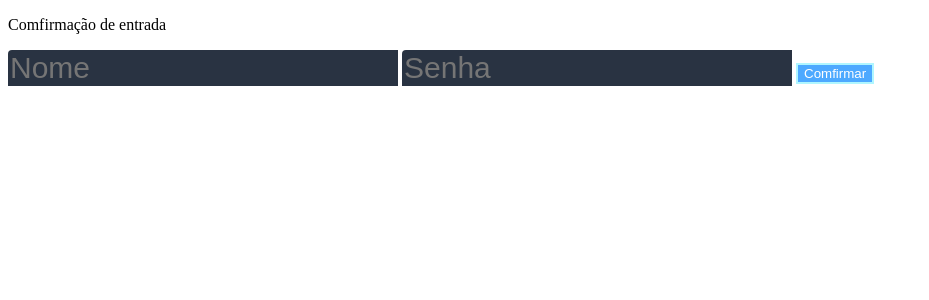
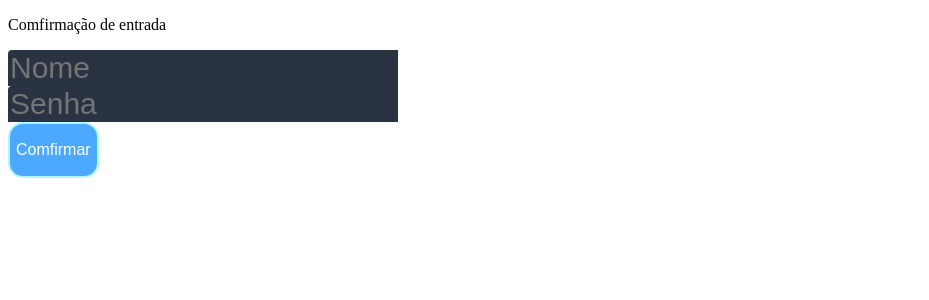
Before and after one commit to Bilango/Bilango.github.io, a SvelteKit app: page / in a window 1280 px wide. Shown: the top 300 px of the page, without its empty margins (0-929 px from the left). Built offline with nearby package versions, Linux system fonts and the light colour scheme.

Commit message:
fasgrsaedg

```diff
--- a/src/routes/+page.svelte
+++ b/src/routes/+page.svelte
@@ -5,7 +5,7 @@
 <p>Comfirmação de entrada</p>
 <input type="text" placeholder="Nome" id="nome">
 <input type="text" placeholder="Senha" id="senha">
-<button>Comfirmar</button>
+<button><p style="font-size:medium;">Comfirmar</p></button>
 
 
 <style>
@@ -14,8 +14,10 @@
         font-size: 30px;
         border:none;
         border-top-left-radius: 4px;
+        display: grid;
     }
     input:hover{
+        color:white;
         background-color: rgb(63, 77, 97);
         border-bottom: rgb(216, 0, 0) solid 2px;
     }
@@ -23,11 +25,8 @@
     button{
         background-color: rgb(77, 169, 255);
         border: solid 2px rgb(176, 246, 255);
+        border-radius: 15px;
         color:white;
-    }
-    button:hover{
-        background-color: rgb(230, 186, 105);
-        border-color: rgb(223, 0, 0);
-        color:yellow;
+        display: grid;
     }
 </style>
```
